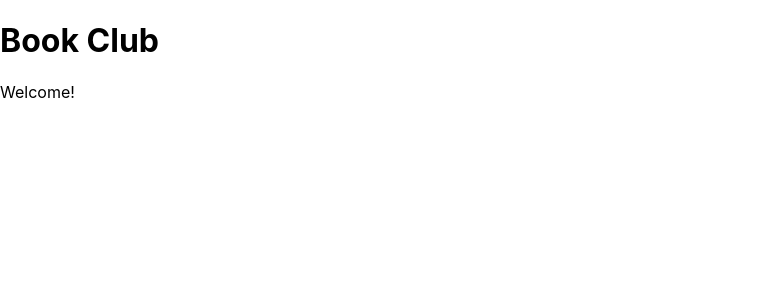
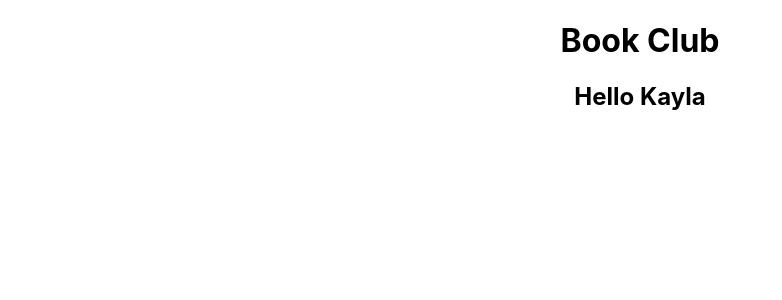
Before and after one commit to krdurrett/book_club, a React (Create React App) app: page / in a window 1280 px wide. Shown: the top 300 px of the page, without its empty margins (0-782 px from the left). Built offline with nearby package versions, Linux system fonts and the light colour scheme; the HTML template or start-up script is replaced by a standard one.

Commit message:
Add BookContainer component

```diff
--- a/src/App.js
+++ b/src/App.js
@@ -1,4 +1,6 @@
 import React, { Component } from 'react'
+import BookContainer from './BookContainer'
+import './App.css'
 
 class App extends Component {
   constructor() {
@@ -28,7 +30,7 @@ class App extends Component {
     return (
       <main className='App'>
         <h1>Book Club</h1>
-        <p>Welcome!</p>
+        <BookContainer name='Kayla'/>
       </main>
     )
   }
--- /dev/null
+++ b/src/BookContainer.js
@@ -0,0 +1,10 @@
+import React from 'react'
+import './BookContainer.css'
+
+const BookContainer = ({name}) => {
+    return (
+        <h2>Hello {name}</h2>
+    )
+}
+
+export default BookContainer
```
Also changed, not shown: src/BookContainer.css (added).
